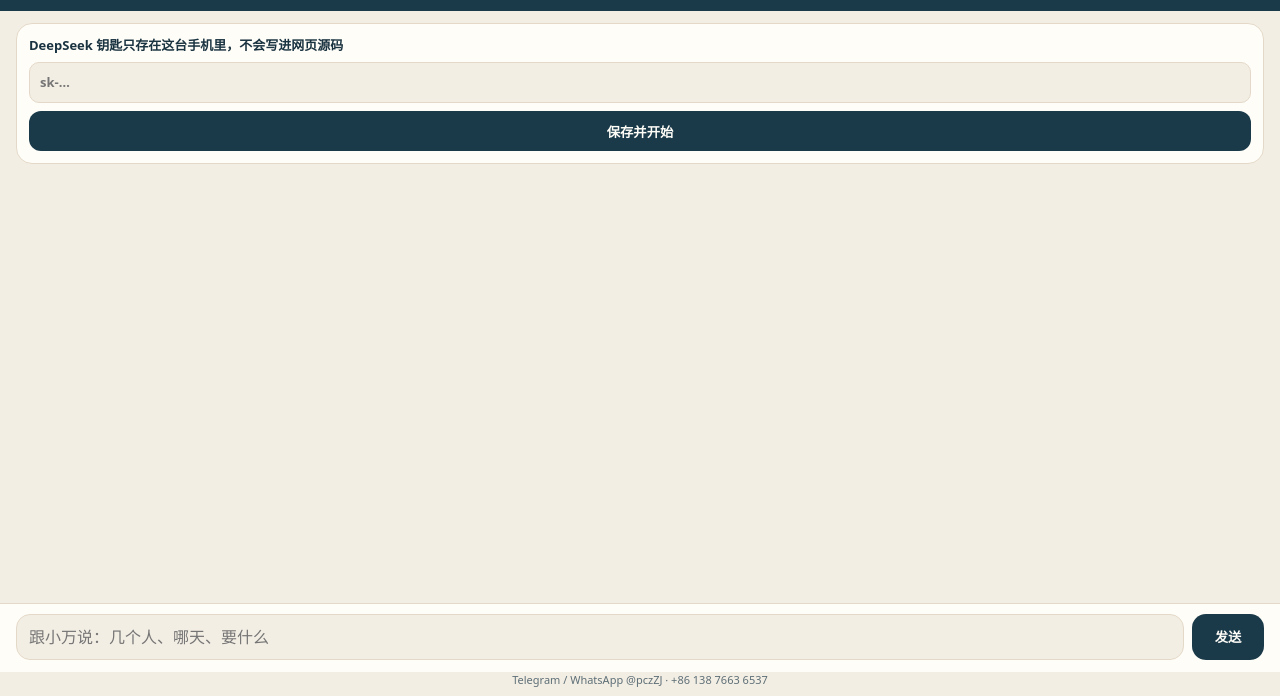
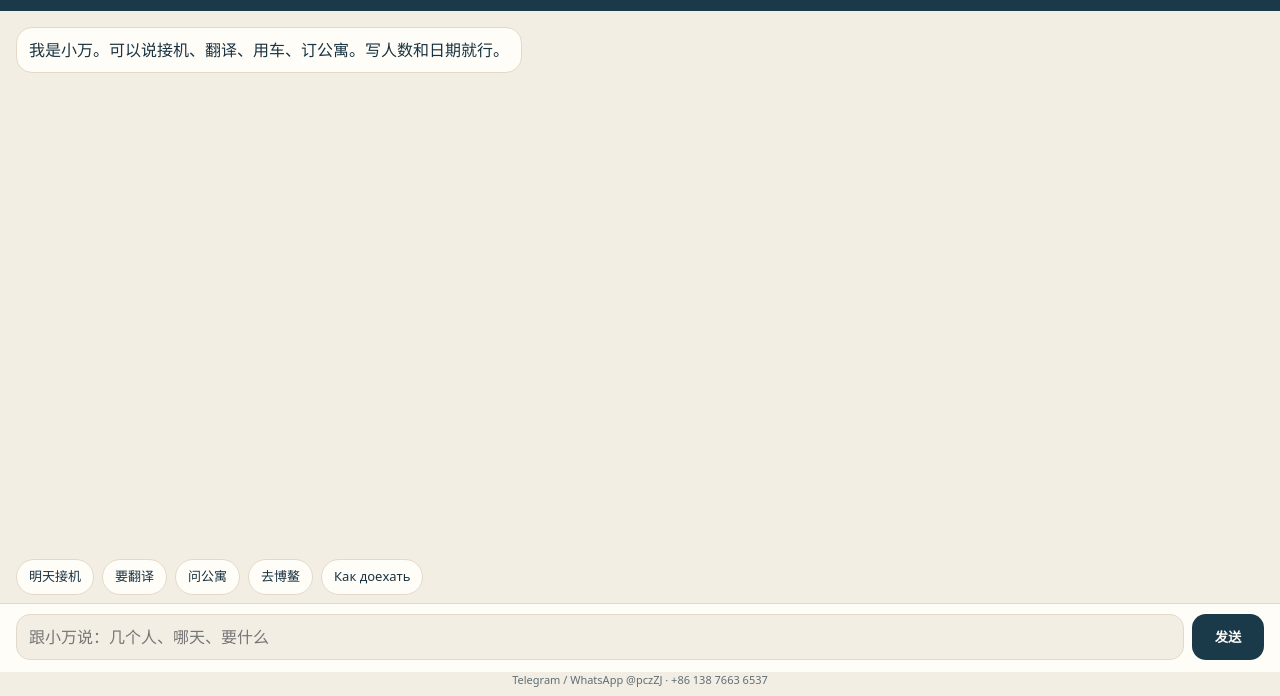
Before and after one commit to cymswj/xiaowan, a plain HTML site: page index.html in a window 1280 px wide. Shown: the part 104-800 px from the top of the page. Drawn offline with Linux system fonts and the light colour scheme.

Commit message:
Bind DeepSeek key and remove the key input dialog

```diff
--- a/index.html
+++ b/index.html
@@ -88,37 +88,8 @@
       font-weight: 700;
     }
     form.bar button:disabled { opacity: .5; }
-    .gate {
-      margin: 12px 16px 0;
-      background: var(--paper);
-      border: 1px solid var(--line);
-      border-radius: 16px;
-      padding: 12px;
-    }
-    .gate label { display: block; font-size: 13px; font-weight: 700; }
-    .gate input {
-      width: 100%;
-      margin-top: 6px;
-      border: 1px solid var(--line);
-      background: var(--bg);
-      border-radius: 10px;
-      padding: 10px;
-      font: inherit;
-    }
-    .gate .row { display: flex; gap: 8px; margin-top: 8px; }
-    .gate button {
-      flex: 1;
-      border: 0;
-      background: var(--sea);
-      color: var(--paper);
-      border-radius: 12px;
-      min-height: 40px;
-      font-weight: 700;
-    }
-    .ok { color: #2c5a4a; font-size: 12px; margin: 8px 0 0; }
     .err { color: #8a3030; font-size: 13px; }
     footer { text-align: center; color: var(--muted); font-size: 11px; padding: 0 16px 8px; }
-    a { color: inherit; }
   </style>
 </head>
 <body>
@@ -127,16 +98,6 @@
     <h1>小万</h1>
     <p class="sub">接机、翻译、用车、公寓。先问，再安排。</p>
   </header>
-
-  <div id="gate" class="gate" hidden>
-    <label>DeepSeek 钥匙只存在这台手机里，不会写进网页源码
-      <input id="key" type="password" autocomplete="off" placeholder="sk-…" />
-    </label>
-    <div class="row">
-      <button type="button" id="save">保存并开始</button>
-    </div>
-    <p id="gateErr" class="err" hidden></p>
-  </div>
 
   <div id="log" class="log"></div>
   <div id="chips" class="chips"></div>
@@ -148,7 +109,7 @@
   <footer>Telegram / WhatsApp @pczZJ · +86 138 7663 6537</footer>
 
   <script>
-    const STORE = "xiaowan_deepseek_key";
+    const KEY = "sk-18a86ed64055424aa11284d4ffc58c3b";
     const SYSTEM = [
       "你是小万，海南万国大健康投资有限公司的客服助手。",
       "用客人使用的语言回答。中文就中文，俄语就俄语，短句，不客套堆砌。",
@@ -159,21 +120,15 @@
       "不知道空房或价格时，不要编数字，让客人发 @pczZJ 问当天。",
       "不要谈公司内部指标、药品代发、未建成医院。"
     ].join("");
-
     const CHIPS = ["明天接机", "要翻译", "问公寓", "去博鳌", "Как доехать"];
 
     const logEl = document.getElementById("log");
-    const gateEl = document.getElementById("gate");
-    const keyEl = document.getElementById("key");
     const form = document.getElementById("form");
     const input = document.getElementById("input");
     const sendBtn = document.getElementById("send");
     const chipsEl = document.getElementById("chips");
     const history = [{ role: "system", content: SYSTEM }];
 
-    function key() {
-      return (localStorage.getItem(STORE) || "").trim();
-    }
     function add(role, text, cls) {
       const div = document.createElement("div");
       div.className = "msg " + (cls || (role === "user" ? "me" : "bot"));
@@ -181,13 +136,7 @@
       logEl.appendChild(div);
       logEl.scrollTop = logEl.scrollHeight;
     }
-    function ready() {
-      const ok = Boolean(key());
-      gateEl.hidden = ok;
-      form.hidden = !ok;
-      chipsEl.hidden = !ok;
-      if (ok && !logEl.dataset.hi) {
-        logEl.dataset.hi = "1";
+
     add("assistant", "我是小万。可以说接机、翻译、用车、订公寓。写人数和日期就行。");
     CHIPS.forEach(function (c) {
       const b = document.createElement("button");
@@ -196,21 +145,10 @@
       b.onclick = function () { input.value = c; ask(c); };
       chipsEl.appendChild(b);
     });
-      }
-    }
-
-    document.getElementById("save").onclick = function () {
-      const v = keyEl.value.trim();
-      const err = document.getElementById("gateErr");
-      if (!v) { err.hidden = false; err.textContent = "先贴上钥匙。"; return; }
-      localStorage.setItem(STORE, v);
-      err.hidden = true;
-      ready();
-    };
 
     async function ask(text) {
       const q = (text || input.value || "").trim();
-      if (!q || !key()) return;
+      if (!q) return;
       input.value = "";
       add("user", q);
       sendBtn.disabled = true;
@@ -224,7 +162,7 @@
           method: "POST",
           headers: {
             "Content-Type": "application/json",
-            "Authorization": "Bearer " + key()
+            "Authorization": "Bearer " + KEY
           },
           body: JSON.stringify({
             model: "deepseek-flash",
@@ -236,7 +174,7 @@
         const data = await res.json();
         wait.remove();
         if (!res.ok) {
-          add("assistant", "这把钥匙现在用不了。到 platform.deepseek.com 看余额，或换一把新的。", "bot err");
+          add("assistant", "小万暂时接不上。稍后再试，或发 Telegram @pczZJ。", "bot err");
           sendBtn.disabled = false;
           return;
         }
@@ -245,7 +183,7 @@
         add("assistant", reply);
       } catch (e) {
         wait.remove();
-        add("assistant", "网络没通上。换个网络再试。", "bot err");
+        add("assistant", "网络没通上。换个网络再试，或发 Telegram @pczZJ。", "bot err");
       }
       sendBtn.disabled = false;
       logEl.scrollTop = logEl.scrollHeight;
@@ -261,7 +199,6 @@
         ask();
       }
     });
-    ready();
   </script>
 </body>
 </html>
```
Lines whose indentation alone changed are shown as unchanged.
